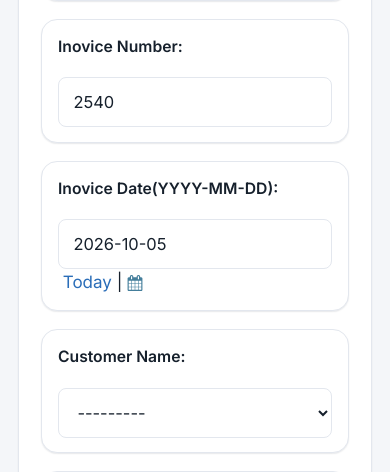
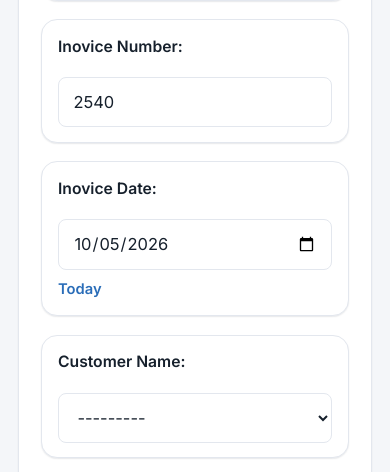
Before and after one commit to jaiparmani/billGenerator, a Django app: page /details/ in a window 390 px wide. Shown: the part 491-963 px from the top of the page. Run offline with Django 3.2, Linux system fonts and the light colour scheme; data comes from the database, SQL or seed files in the repository; some libraries are stand-ins or nearby versions.

Commit message:
Make Bill: replace the admin calendar widget with a native date picker
The invoice date field used Django admin's AdminDateWidget - a tiny,
unstyled jQuery-driven popup calendar that looks nothing like the rest
of the app and has cramped tap targets on mobile. Switched to a plain
HTML5 <input type="date">, which this app's CSS already styles (it was
already in the shared input selector list) and gets a real native
picker on every platform (iOS wheel, Android sheet, desktop popup) for
free, with zero JS dependency.

Re-added the "Today" quick-fill as a small link via JS, since losing
that one-tap convenience from the old widget would've been a step back.

Verified end-to-end on an isolated copy of the real data: set a date
through the native picker, pushed the bill all the way through to the
generated invoice, and confirmed "Invoice Date: March 15, 2025"
rendered correctly - the DateField parses the native input's ISO
output without any extra config.

Co-Authored-By: Claude Sonnet 5 <noreply@anthropic.com>

```diff
--- a/JaiFabricsInvoice/InvoiceGeneration/forms.py
+++ b/JaiFabricsInvoice/InvoiceGeneration/forms.py
@@ -85,7 +85,12 @@ class CustForm(forms.Form):
         required = True,
         widget=forms.TextInput(attrs={'inputmode': 'numeric', 'autocomplete': 'off'}),
     )
-    invoiceDate = forms.DateField(label="Inovice Date(YYYY-MM-DD)", required = True, widget=AdminDateWidget, initial=datetime.date.today())
+    invoiceDate = forms.DateField(
+        label="Inovice Date",
+        required = True,
+        widget=forms.DateInput(attrs={'type': 'date'}, format='%Y-%m-%d'),
+        initial=datetime.date.today(),
+    )
     # custList = list(CustomerModel.objects.all())
     # for i in CustomerModel.objects.all():
         # custList.append(i)
--- a/JaiFabricsInvoice/InvoiceGeneration/static/stylesheet.css
+++ b/JaiFabricsInvoice/InvoiceGeneration/static/stylesheet.css
@@ -568,6 +568,20 @@ form table td {
   color: var(--color-primary-dark);
 }
 
+/* ---------- "Today" quick-fill link (native date inputs) ---------- */
+
+.date-today-link {
+  display: inline-block;
+  margin-top: 0.5rem;
+  font-weight: 600;
+  font-size: 0.92rem;
+  color: var(--color-primary);
+}
+
+.date-today-link:hover {
+  color: var(--color-primary-dark);
+}
+
 /* ---------- Summary stat cards ---------- */
 
 .stat-cards {
--- a/JaiFabricsInvoice/InvoiceGeneration/templates/CustomerNItems.html
+++ b/JaiFabricsInvoice/InvoiceGeneration/templates/CustomerNItems.html
@@ -24,5 +24,25 @@
       });
     }
   })();
+
+  // Native date inputs don't offer a one-tap "today" shortcut the way
+  // the old admin calendar widget did - add one back.
+  (function () {
+    var dateField = document.getElementById('id_invoiceDate');
+    if (!dateField) return;
+    var todayLink = document.createElement('a');
+    todayLink.href = '#';
+    todayLink.className = 'date-today-link';
+    todayLink.textContent = 'Today';
+    todayLink.addEventListener('click', function (e) {
+      e.preventDefault();
+      var now = new Date();
+      var mm = String(now.getMonth() + 1).padStart(2, '0');
+      var dd = String(now.getDate()).padStart(2, '0');
+      dateField.value = now.getFullYear() + '-' + mm + '-' + dd;
+      dateField.dispatchEvent(new Event('change'));
+    });
+    dateField.insertAdjacentElement('afterend', todayLink);
+  })();
 </script>
 {%endblock%}
```
